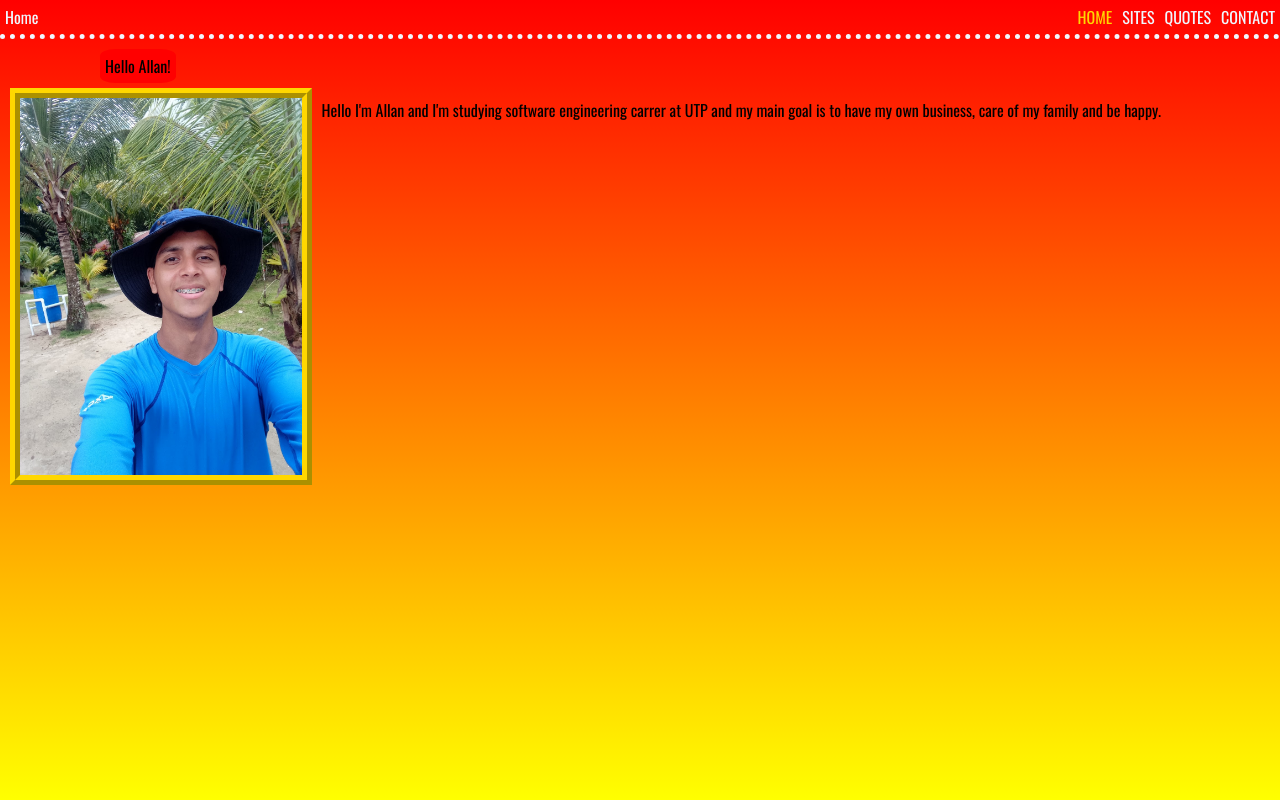
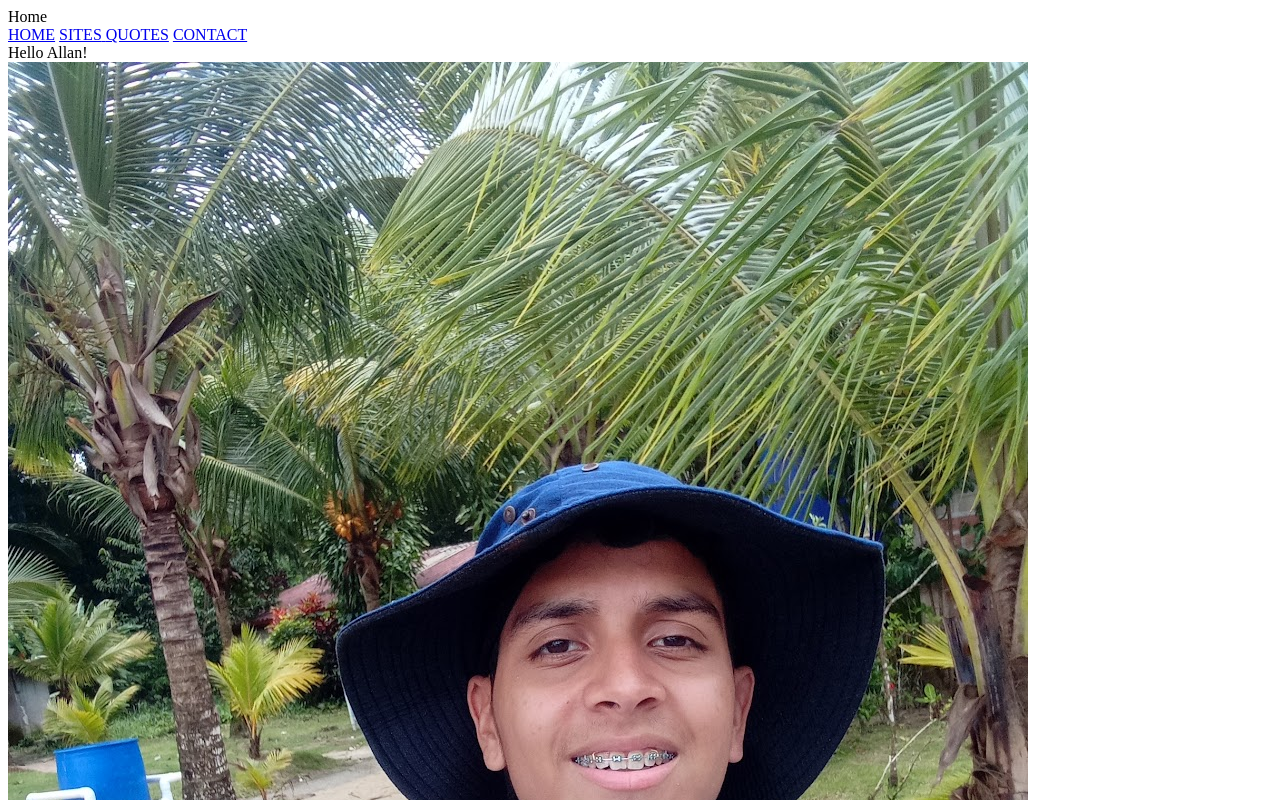
Before and after one commit to vega-allan-11/vega-allan-11.github.io, a plain HTML site: page index.html in a window 1280 px wide. Shown: the top 800 px of the page. Drawn offline with nearby package versions, Linux system fonts and the light colour scheme; files whose address does not match are found by name.

Commit message:
Update index.html

```diff
--- a/index.html
+++ b/index.html
@@ -7,7 +7,7 @@
     <meta name="keywords" content="Youtube, Facebook, GitHub, w3Schools, Instagram, Ifarhu">
     <meta name="author" content="Allan Vega">
     <base href="/Projects/Allan Vega/index.html">
-    <link rel="stylesheet" href="https://github.com/vega-allan-11/vega-allan-11.github.io/blob/main/index.css">
+    <link rel="stylesheet" href="index.css">
     <link rel="shortcut icon" href="/Projects/Allan Vega/images/fotoPerfilAllan.jpg" type="image/x-icon">
     <link rel="stylesheet" href="https://fonts.googleapis.com/css?family=Oswald">
     <title>Home</title>
```
